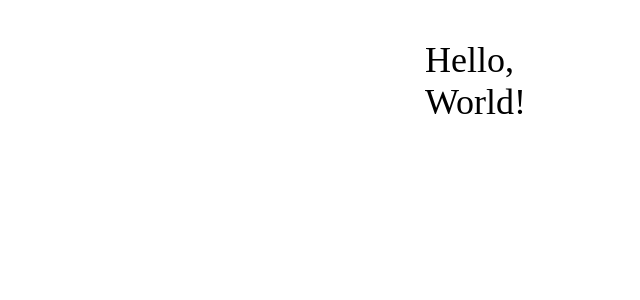
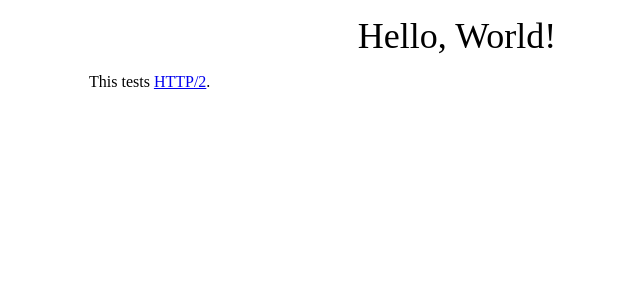
Before and after one commit to swashcap/http2-webapp-demo, a React app: page / in a window 1280 px wide. Shown: the top 300 px of the page, without its empty margins (183-823 px from the left). Built offline with nearby package versions, Linux system fonts and the light colour scheme; the HTML template or start-up script is replaced by a standard one.

Commit message:
refactor: adjust app styling

```diff
--- a/docker-compose.yml
+++ b/docker-compose.yml
@@ -6,9 +6,10 @@ services:
     volumes:
       - "static:/usr/src/app/dist"
   proxy:
+    container_name: proxy
     depends_on:
       - app
-    image: nginx
+    image: nginx:alpine
     ports:
       - "4000:443"
     volumes:
--- a/src/app.tsx
+++ b/src/app.tsx
@@ -7,7 +7,10 @@ export const App: React.FunctionComponent<AppProps> = ({
   className,
   ...rest
 }) => (
-  <div className={classNames('center mw3 pv3', className)} {...rest}>
-    <h1 className="f2 fw4 m0">Hello, World!</h1>
+  <div className={classNames('center mw7 pa3', className)} {...rest}>
+    <h1 className="f2 fw4 mb3 mt0 tc">Hello, World!</h1>
+    <p>
+      This tests <a href="https://en.wikipedia.org/wiki/HTTP/2">HTTP/2</a>.
+    </p>
   </div>
 );
```
